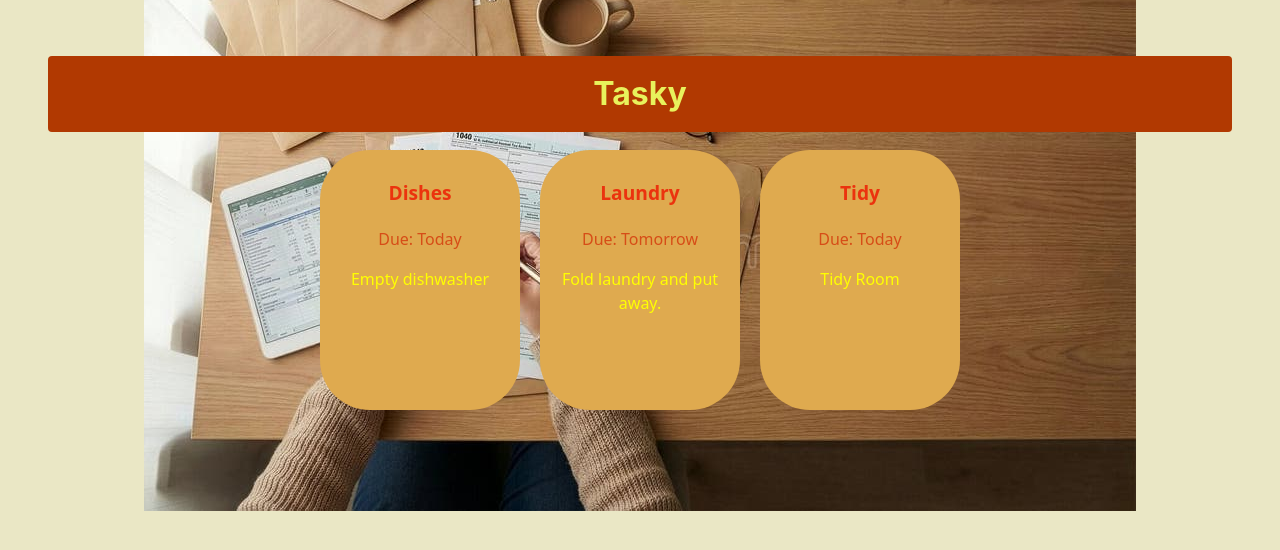
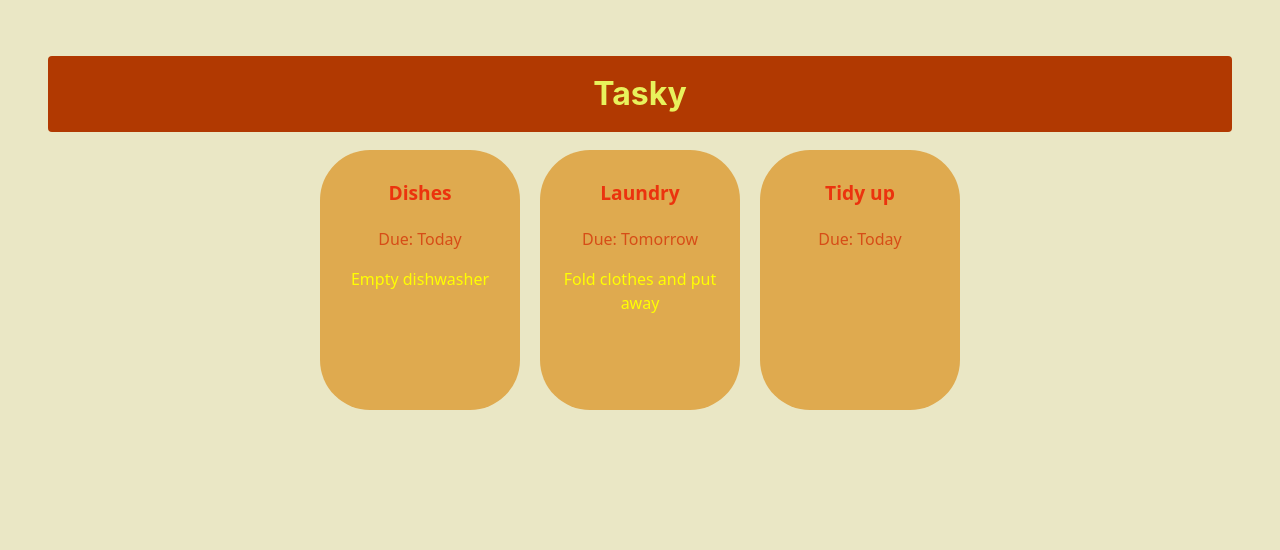
Before and after one commit to rarbin/react-basics-labs, a React (Vite) app in the folder tasky/: page / in a window 1280 px wide. Shown: the top 550 px of the page. Built offline with nearby package versions, Linux system fonts and the light colour scheme.

Commit message:
Added task state

```diff
--- a/tasky/src/App.css
+++ b/tasky/src/App.css
@@ -4,7 +4,7 @@
   font-weight: 400;
   background-color:rgb(234, 231, 197);
   /*NOTE, was able to use relative path background with double quotations, singular only works for exact path*/
-  background-image: url("assets/bg.jpg");
+  /* background-image: url("assets/bg.jpg");*/
   background-repeat: no-repeat;
   background-size:fit;
   background-position:center;
--- a/tasky/src/App.jsx
+++ b/tasky/src/App.jsx
@@ -1,15 +1,22 @@
 import './App.css';
 import Task from './components/Task';
-import Background from './assets/bg.jpg';
+import React, { useState } from 'react';
+
 
 function App() {
+  const [ taskState, setTaskState ] = useState ({
+    tasks: [
+      { title:"Dishes", description: "Empty dishwasher", deadline: "Today" },
+      { title: "Laundry", description: "Fold clothes and put away", deadline: "Tomorrow"},
+      { title: "Tidy up", deadline: "Today"}
+    ]
+  })
   return (
-      <div className="container">
+     <div className="container">
       <h1>Tasky</h1>
-      <Task title="Dishes" deadline="Today" description="Empty dishwasher"/>
-      <Task title="Laundry" deadline="Tomorrow"
-        description="Fold laundry and put away."/>
-      <Task title="Tidy" deadline="Today" description="Tidy Room"/>
+      <Task title={taskState.tasks[0].title} deadline={taskState.tasks[0].deadline} description={taskState.tasks[0].description} />
+      <Task title={taskState.tasks[1].title} deadline={taskState.tasks[1].deadline} description={taskState.tasks[1].description} />
+      <Task title={taskState.tasks[2].title} deadline={taskState.tasks[2].deadline} description={taskState.tasks[2].description} />
     </div>
 
   );
```
